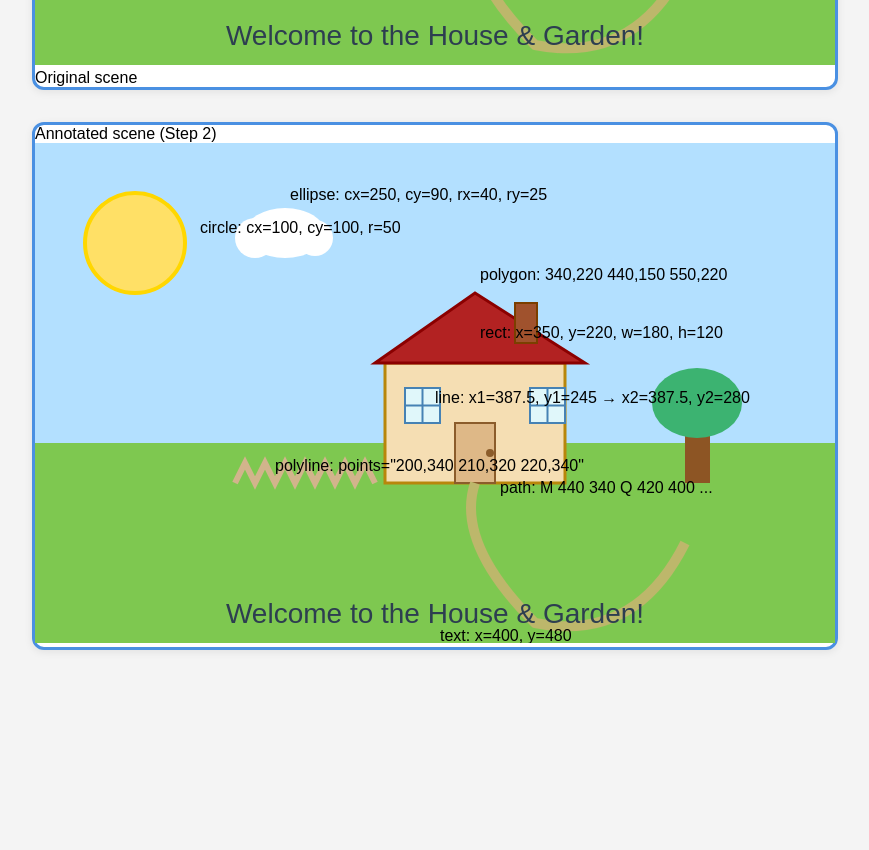
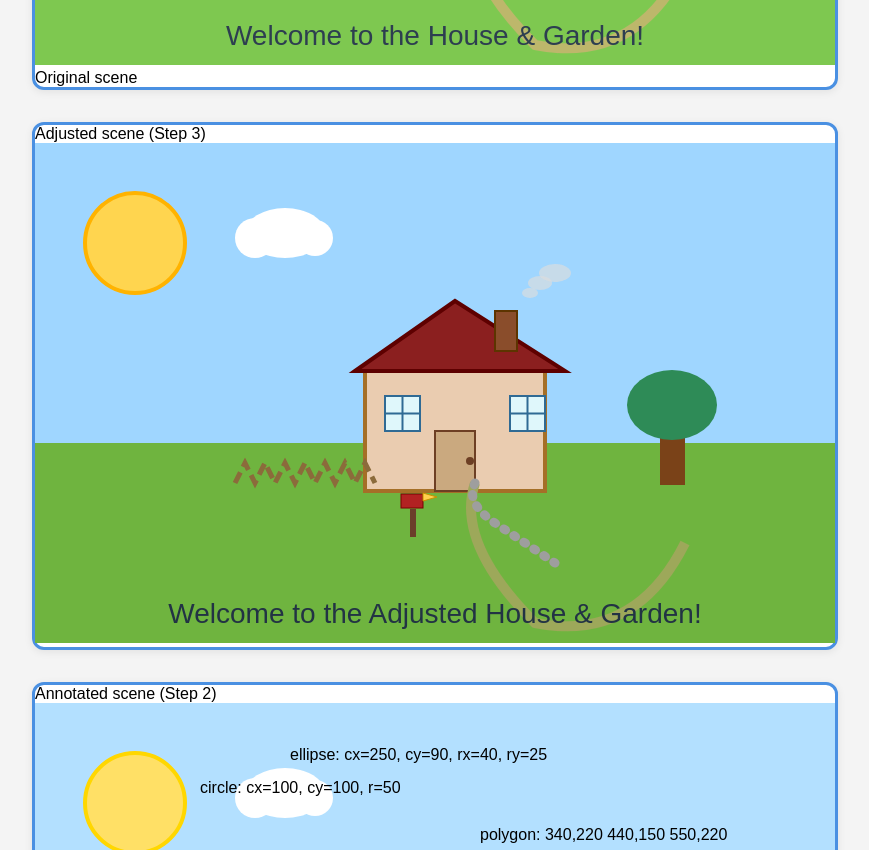
Before and after one commit to kenn040502/T04-1, a plain HTML site: page index.html in a window 1280 px wide. Shown: the part 560-1410 px from the top of the page, without its empty margins (205-1074 px from the left). Before the commit the page ends 1258 px from the top, so only its background shows below. Drawn offline with Linux system fonts and the light colour scheme.

Commit message:
style: reposition elements; refine fills/strokes; add path/mailbox/smoke [AI-assisted]

```diff
--- a/index.html
+++ b/index.html
@@ -90,6 +90,106 @@
 		<figcaption>Original scene</figcaption>
 	</figure>
 
+	<!-- Adjusted duplicate (Step 3): small transforms, contrast/stroke tweaks, dashed fence, footpath, mailbox, smoke -->
+	<figure id="scene-adjusted-figure" class="svg-border" style="margin-top:1em;">
+		<figcaption>Adjusted scene (Step 3)</figcaption>
+		<svg id="scene-adjusted"
+			width="800" height="500"
+			viewBox="0 0 800 500"
+			role="img"
+			aria-labelledby="svgTitleAdjusted svgDescAdjusted"
+			tabindex="0"
+		>
+			<title id="svgTitleAdjusted">Adjusted House and Garden Scene</title>
+			<desc id="svgDescAdjusted">A slightly adjusted duplicate: house/tree repositioned, improved contrast and stroke variation, dashed fence, a stone footpath to the door, a mailbox, and chimney smoke.</desc>
+
+			<!-- Scoped styles for this adjusted SVG only -->
+			<style>
+				/* All selectors here only affect elements inside this SVG */
+				#scene-adjusted .higher-contrast { fill-opacity: 1; stroke-width: 3; }
+				#scene-adjusted .thicker { stroke-width: 4; }
+				#scene-adjusted .fence { stroke-dasharray: 12 6; stroke-width: 5; stroke: #8b6b3b; }
+				#scene-adjusted .stone-path { stroke: #9e9e9e; stroke-width: 9; stroke-linecap: round; fill: none; stroke-dasharray: 2 10; }
+				#scene-adjusted .mailbox { fill: #b22222; stroke: #7b0000; stroke-width: 1; }
+				#scene-adjusted .smoke { fill: #ddd; opacity: 0.65; }
+			</style>
+
+			<!-- Sky -->
+			<rect x="0" y="0" width="800" height="300" fill="#9fd6ff" />
+			<!-- Grass (slightly darker for contrast) -->
+			<rect x="0" y="300" width="800" height="200" fill="#6fb43f" />
+
+			<!-- Sun (circle) -->
+			<circle cx="100" cy="100" r="50" fill="#ffd54f" stroke="#ffb300" stroke-width="4" />
+
+			<!-- Cloud (ellipse + circles) -->
+			<ellipse cx="250" cy="90" rx="40" ry="25" fill="#fff" />
+			<circle cx="220" cy="95" r="20" fill="#fff" />
+			<circle cx="280" cy="95" r="18" fill="#fff" />
+
+			<!-- Tree group moved slightly left for balance (small translate) -->
+			<g id="tree" transform="translate(-25,2)">
+				<!-- Tree trunk (rect) -->
+				<rect x="650" y="270" width="25" height="70" fill="#7a4218" class="thicker" />
+				<!-- Tree foliage (ellipse) -->
+				<ellipse cx="662" cy="260" rx="45" ry="35" fill="#2e8b57" class="higher-contrast" />
+			</g>
+
+			<!-- House group moved slightly left and down for balance (small translate) -->
+			<g id="house" transform="translate(-20,8)">
+				<!-- House body (rect) with higher contrast and slightly thicker stroke -->
+				<rect x="350" y="220" width="180" height="120" fill="#eaccb0" stroke="#a56f27" class="higher-contrast thicker" />
+				<!-- Roof (polygon) -->
+				<polygon points="340,220 440,150 550,220" fill="#8b1f1f" stroke="#5e0000" class="thicker" />
+				<!-- Chimney (rect) -->
+				<rect x="480" y="160" width="22" height="40" fill="#8a4d2b" stroke="#5d3400" stroke-width="2" />
+				<!-- Door (rect) -->
+				<rect x="420" y="280" width="40" height="60" fill="#caa97f" stroke="#6d3f24" stroke-width="2" />
+				<!-- Door knob (circle) -->
+				<circle cx="455" cy="310" r="4" fill="#6d3f24" />
+				<!-- Left window (rect) -->
+				<rect x="370" y="245" width="35" height="35" fill="#dff7fb" stroke="#2f6a94" stroke-width="2" />
+				<line x1="387.5" y1="245" x2="387.5" y2="280" stroke="#2f6a94" stroke-width="2" />
+				<line x1="370" y1="262.5" x2="405" y2="262.5" stroke="#2f6a94" stroke-width="2" />
+				<!-- Right window (rect) -->
+				<rect x="495" y="245" width="35" height="35" fill="#dff7fb" stroke="#2f6a94" stroke-width="2" />
+				<line x1="512.5" y1="245" x2="512.5" y2="280" stroke="#2f6a94" stroke-width="2" />
+				<line x1="495" y1="262.5" x2="530" y2="262.5" stroke="#2f6a94" stroke-width="2" />
+			</g>
+
+			<!-- Fence (polyline) now dashed for visual change -->
+			<polyline points="200,340 210,320 220,340 230,320 240,340 250,320 260,340 270,320 280,340 290,320 300,340 310,320 320,340 330,320 340,340" fill="none" class="fence" />
+
+			<!-- Curved garden path (original, slightly darker) -->
+			<path d="M 440 340 Q 420 400 500 480 Q 600 500 650 400" fill="none" stroke="#9da85a" stroke-width="10" />
+
+			<!-- New stone footpath to the door (path) -->
+			<!-- short curved stones leading from door bottom (approx x=440,y=340) outward -->
+			<path d="M 440 340 Q 430 360 460 380 Q 490 400 520 420" class="stone-path" />
+
+			<!-- Mailbox near the path: post (rect) + box (rect) + flag (polygon) -->
+			<g id="mailbox" transform="translate(-10,6)">
+				<!-- post -->
+				<rect x="385" y="360" width="6" height="28" fill="#6b3f2a" />
+				<!-- box -->
+				<rect x="376" y="345" width="22" height="14" class="mailbox" />
+				<!-- flag -->
+				<polygon points="398,352 412,348 398,344" fill="#ffcf4d" stroke="#c98f00" stroke-width="1" />
+			</g>
+
+			<!-- Caption (text) -->
+			<text x="400" y="480" text-anchor="middle" font-size="28" fill="#223344" font-family="Arial, sans-serif">Welcome to the Adjusted House &amp; Garden!</text>
+
+			<!-- Chimney smoke: subtle stacked ellipses -->
+			<g id="smoke">
+				<ellipse class="smoke" cx="495" cy="150" rx="8" ry="5" />
+				<ellipse class="smoke" cx="505" cy="140" rx="12" ry="7" />
+				<ellipse class="smoke" cx="520" cy="130" rx="16" ry="9" />
+			</g>
+
+		</svg>
+	</figure>
+
 	<!-- Annotated duplicate -->
 	<figure id="scene-annotated-figure" class="svg-border" style="margin-top:1em;">
 		<figcaption>Annotated scene (Step 2)</figcaption>
```
